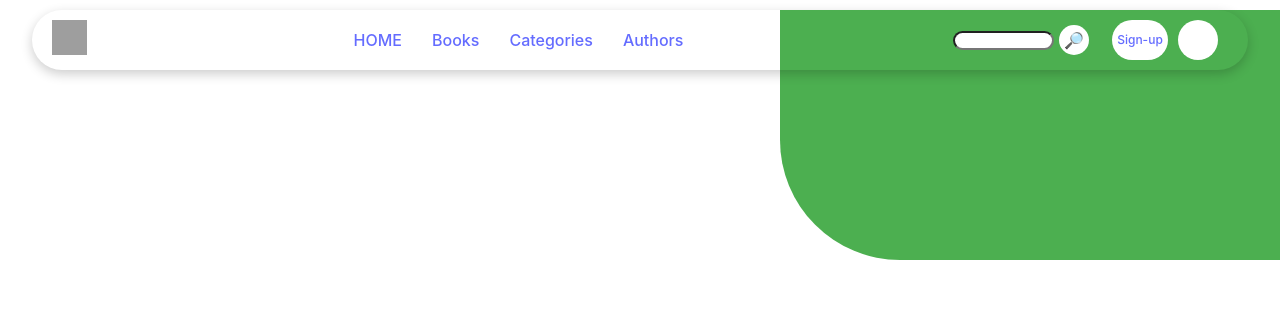
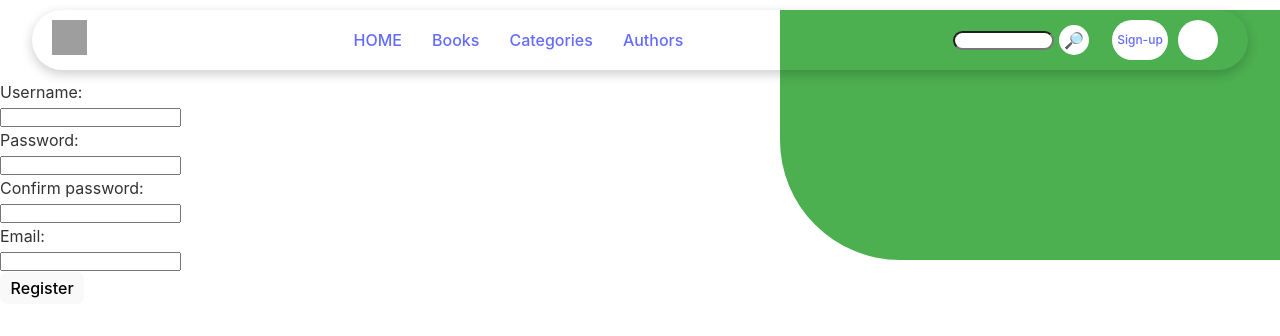
Before and after one commit to dvgamerr/apriltwenty-book-collection, a React (Vite) app in the folder client/book-collection/: page /auth/register in a window 1280 px wide. Shown: the top 336 px of the page. Built offline with nearby package versions, Linux system fonts and the light colour scheme; grey boxes are pictures that could not be loaded.

Commit message:
feat: add register file for register on apis component page

```diff
--- a/client/book-collection/src/App.jsx
+++ b/client/book-collection/src/App.jsx
@@ -4,6 +4,7 @@ import GreenCorner from './components/corner-background.jsx'
 import HomePage from './pages/Home.jsx'
 import HeaderNavBar from './components/header-nav-bar.jsx';
 import BookInfoPage from './pages/BookInfoPage.jsx';
+import RegisterPage from './pages/RegisterPage.jsx';
 
 function App() {
 
@@ -16,6 +17,7 @@ function App() {
         <Routes>
           <Route path='/' element={ <HomePage /> } />
           <Route path='/books/:id' element={ <BookInfoPage /> } />
+          <Route path='/auth/register' element={ <RegisterPage /> } />
         </Routes>
       </BrowserRouter>
     </div>
--- a/client/book-collection/src/apis/books.js
+++ b/client/book-collection/src/apis/books.js
@@ -5,7 +5,6 @@ const endPoint = base_url + "/books"
 export async function getBooks (clientData) {
     try {
         const response = await axios.get(endPoint + clientData.query + clientData.params);
-        console.log(response)
         return response;
     } catch (error) {
         throw error;
@@ -15,7 +14,6 @@ export async function getBooks (clientData) {
 export async function getBooksById (clientData) {
     try {
         const response = await axios.get(endPoint + "/" + clientData.params);
-        console.log(response)
         return response;
     } catch (error) {
         throw error;
--- /dev/null
+++ b/client/book-collection/src/apis/register.js
@@ -0,0 +1,14 @@
+import axios from "axios";
+
+const base_url = "http://loaclhost:4000";
+const endPoint = base_url + "/auth/register";
+
+export async function register(clientData) {
+    try {
+        const response = await axios.post(endPoint, clientData.body);
+        return response;
+    } catch (error) {
+        throw error;
+    }
+
+}
--- /dev/null
+++ b/client/book-collection/src/components/RegisterComponent.jsx
@@ -0,0 +1,86 @@
+import React, { useState } from "react";
+import { register } from "../apis/register";
+
+function RegisterComponent() {
+    const [ username, setUsername ] = useState('');
+    const [ password, setPassword ] = useState('');
+    const [ confirmPassword, setConfirmPassword ] = useState('');
+    const [ email, setEmail ] = useState('');
+    const [ error, setError ] = useState('');
+
+    const handleRegister = async (event) => {
+        event.preventDefault;
+        if (password !== confirmPassword) {
+            return setError("รหัสผ่านไม่ตรงกัน")
+        }
+        const clientData = {}
+        clientData.body = {
+            "username": username,
+            "password": password,
+            "email": email
+        }
+        try {
+            const response = register(clientData);
+
+        } catch (error) {
+            console.error(error);
+            setError("เกิดข้อผิดพลาดในการลงทะเบียน")
+        }
+    }
+
+
+
+    return (
+
+        <div className="register-contrainer">
+            <form onSubmit={handleRegister}>
+                <div className="input-box">
+                    <label>Username:</label>
+                    <div className="input">
+                        <input
+                            type="text"
+                            value={username}
+                            onChange={(event) => setUsername(event.target.value)}
+                        />
+                    </div>
+                </div>
+                <div className="input-box">
+                    <label>Password:</label>
+                    <div className="input">
+                        <input
+                            type="password"
+                            value={password}
+                            onChange={(event) => setPassword(event.target.value)}
+                        />
+                    </div>
+                </div>
+                <div className="input-box">
+                    <label>Confirm password:</label>
+                    <div className="input">
+                        <input
+                            type="password"
+                            value={confirmPassword}
+                            onChange={(event) => setConfirmPassword(event.target.value)}
+                        />
+                    </div>
+                    {error==="รหัสผ่านไม่ตรงกัน" && (
+                        <p>{error}</p>
+                    )}
+                </div>
+                <div className="input-box">
+                    <label>Email:</label>
+                    <div className="input">
+                        <input
+                            type="email"
+                            value={email}
+                            onChange={(event) => setEmail(event.target.value)}
+                        />
+                    </div>
+                </div>
+                <button type="submit">Register</button>
+            </form>
+        </div>
+    )
+}
+
+export default RegisterComponent;
--- /dev/null
+++ b/client/book-collection/src/pages/RegisterPage.jsx
@@ -0,0 +1,11 @@
+import RegisterComponent from "../components/RegisterComponent";
+
+function RegisterPage() {
+    return (
+        <div className="register-page">
+            <RegisterComponent />
+        </div>
+    )
+}
+
+export default RegisterPage;
```
